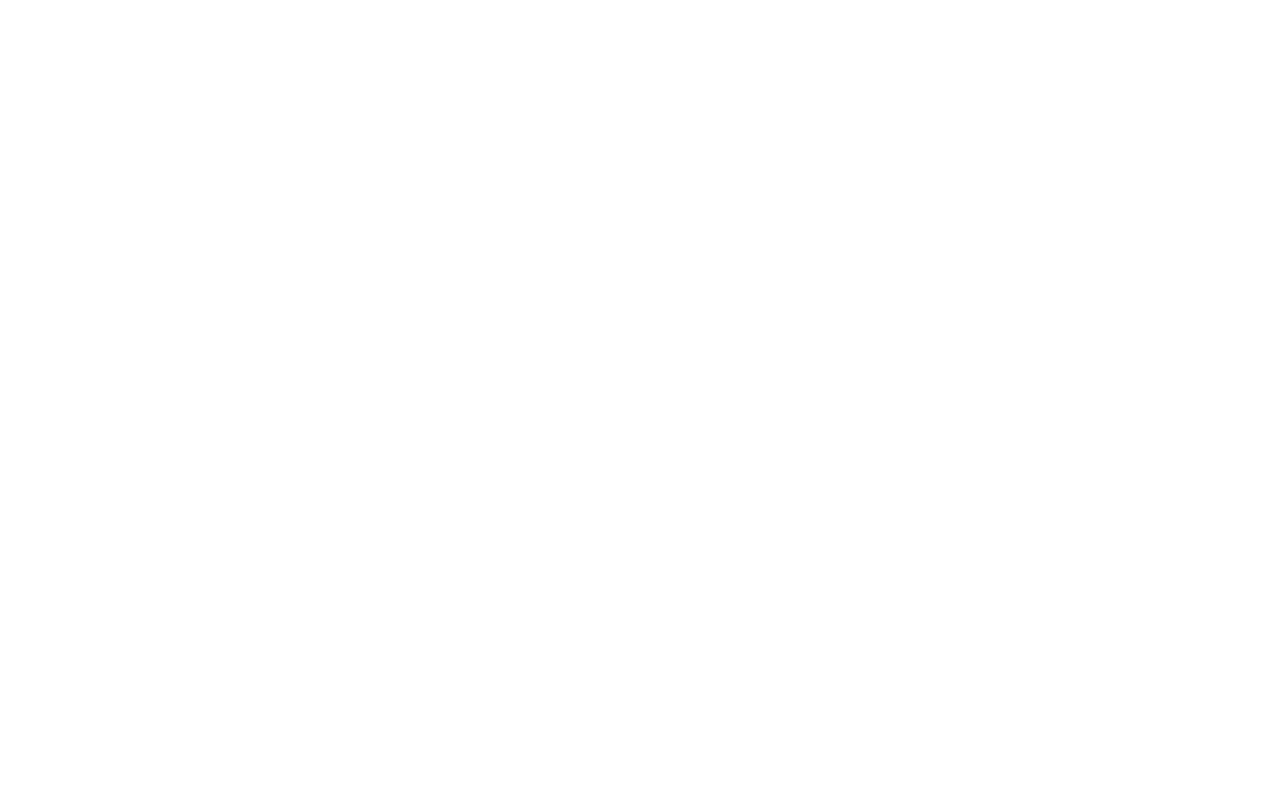
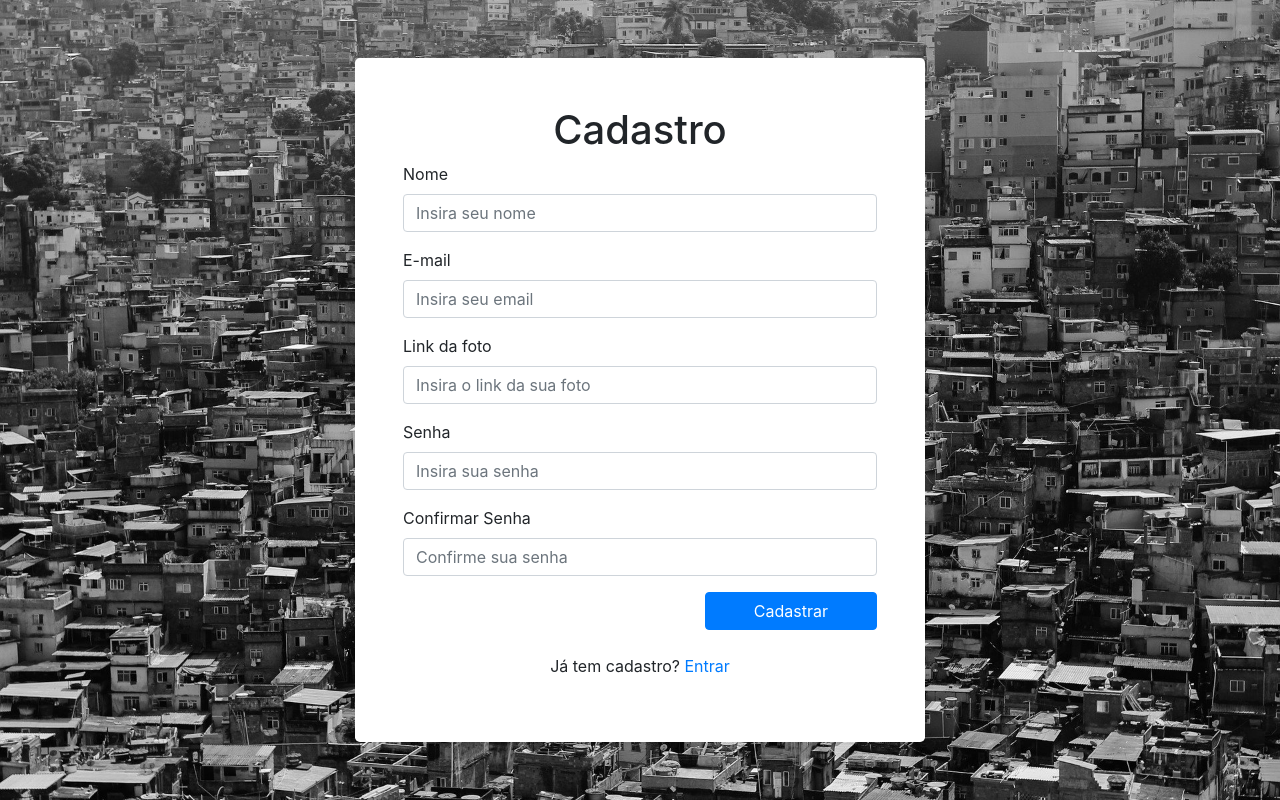
Before and after one commit to HARDTECHIO/dhoa-front, an Angular app: page /cadastrar in a window 1280 px wide. Before the commit this address led to /. Built offline with nearby package versions, Linux system fonts and the light colour scheme.

Commit message:
feat(views): implementação do component cadastrar - sem consumo de api #6

```diff
--- a/src/app/app-routing.module.ts
+++ b/src/app/app-routing.module.ts
@@ -1,11 +1,13 @@
 import { NgModule } from '@angular/core';
 import { RouterModule, Routes } from '@angular/router';
+import { CadastrarComponent } from './views/cadastrar/cadastrar.component';
 import { EntrarComponent } from './views/entrar/entrar.component';
 import { SiteComponent } from './views/site/site.component';
 
 const routes: Routes = [
   {path: '', component: SiteComponent, pathMatch: 'full'},
-  {path: 'entrar', component: EntrarComponent}
+  {path: 'entrar', component: EntrarComponent},
+  {path: 'cadastrar', component: CadastrarComponent}
 ];
 
 @NgModule({
--- a/src/app/app.module.ts
+++ b/src/app/app.module.ts
@@ -7,6 +7,7 @@
 import { RodapeComponent } from './template/rodape/rodape.component';
 import { SiteComponent } from './views/site/site.component';
 import { EntrarComponent } from './views/entrar/entrar.component';
+import { CadastrarComponent } from './views/cadastrar/cadastrar.component';
 
 @NgModule({
   declarations: [
@@ -14,7 +15,8 @@
     MenuComponent,
     RodapeComponent,
     SiteComponent,
-    EntrarComponent
+    EntrarComponent,
+    CadastrarComponent
   ],
   imports: [
     BrowserModule,
--- /dev/null
+++ b/src/app/views/cadastrar/cadastrar.component.css
@@ -0,0 +1,8 @@
+.bg-cadastrar {
+    background-image: url(../../../assets/img/bg-cadastrar.jpg);
+    background-repeat: no-repeat;
+    background-size: cover;
+    background-position: center;
+    width: 100vw;
+    height: 100vh;
+}
--- /dev/null
+++ b/src/app/views/cadastrar/cadastrar.component.html
@@ -0,0 +1,40 @@
+<div class="bg-cadastrar d-flex align-items-center p-3">
+    <div class="container">
+        <div class="row justify-content-center">
+            <form class="bg-white p-5 rounded-lg col-md-6">
+                <h1 class="mb-2 text-center">Cadastro</h1>
+                <div class="form-group">
+                    <label for="nome">Nome</label>
+                    <input name="nome" type="text" class="form-control" id="nome"
+                        placeholder="Insira seu nome">
+                </div>
+                <div class="form-group">
+                    <label for="email">E-mail</label>
+                    <input name="email" type="text" class="form-control" id="email"
+                        placeholder="Insira seu email">
+                </div>
+                <div class="form-group">
+                    <label for="linkFoto">Link da foto</label>
+                    <input name="foto" type="url" class="form-control" id="linkFoto"
+                        placeholder="Insira o link da sua foto">
+                </div>
+                <div class="form-group">
+                    <label for="senha">Senha</label>
+                    <input name="senhaConfirmacao" type="password" class="form-control"
+                        id="senhaConfirmacao" placeholder="Insira sua senha">
+                </div>
+                <div class="form-group">
+                    <label for="senhaConfirmacao">Confirmar Senha</label>
+                    <input name="senha" type="password" class="form-control" id="senha"
+                        placeholder="Confirme sua senha">
+                </div>
+                <div class="d-flex justify-content-end">
+                    <button type="submit" class="btn btn-primary px-5">Cadastrar</button>
+                </div>
+                <div class="mt-4 text-center">
+                    <p>Já tem cadastro? <a routerLink='/entrar'>Entrar</a></p>
+                </div>
+            </form>
+        </div>
+    </div>
+</div>
--- /dev/null
+++ b/src/app/views/cadastrar/cadastrar.component.ts
@@ -0,0 +1,15 @@
+import { Component, OnInit } from '@angular/core';
+
+@Component({
+  selector: 'app-cadastrar',
+  templateUrl: './cadastrar.component.html',
+  styleUrls: ['./cadastrar.component.css']
+})
+export class CadastrarComponent implements OnInit {
+
+  constructor() { }
+
+  ngOnInit() {
+  }
+
+}
```
